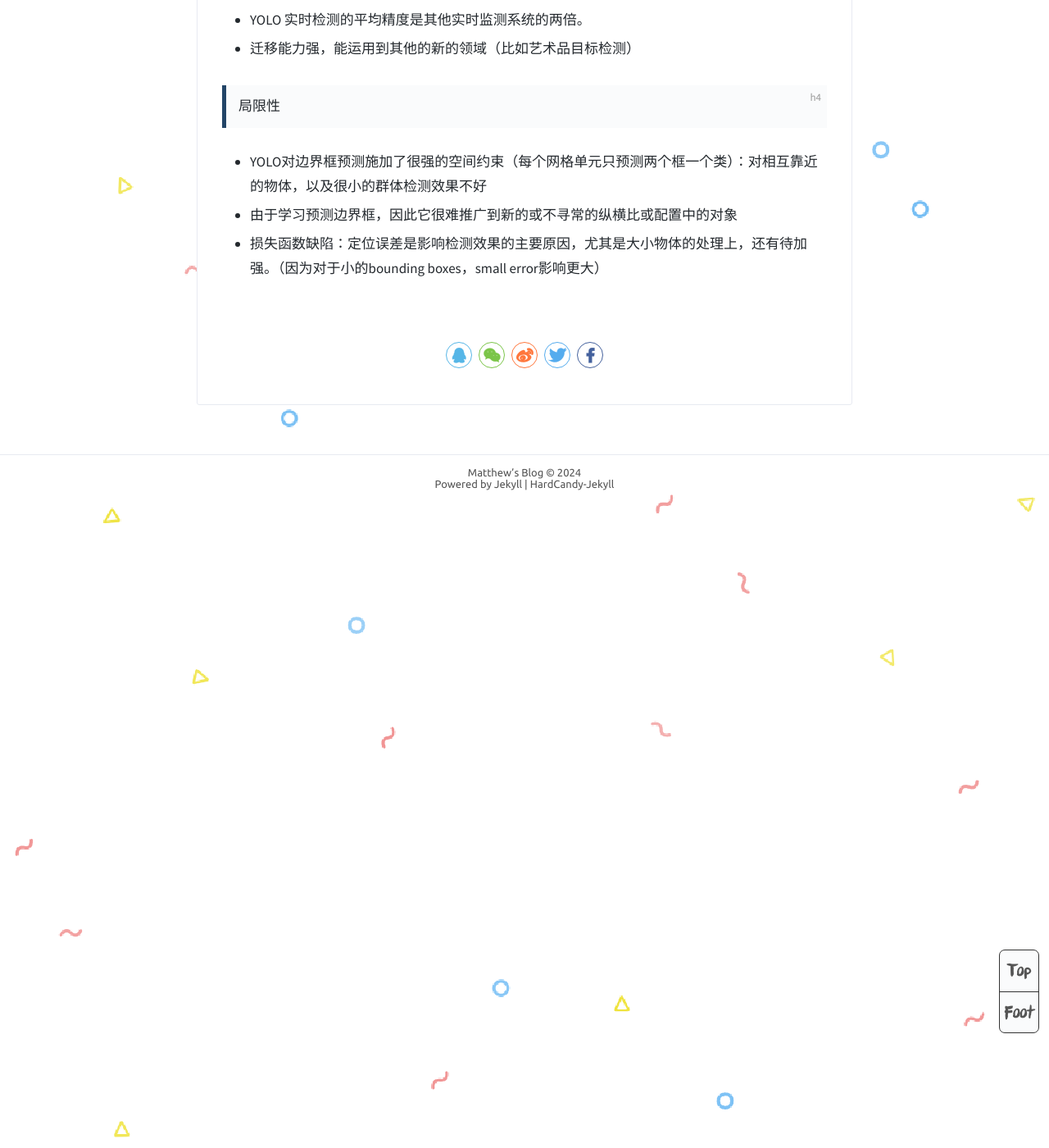
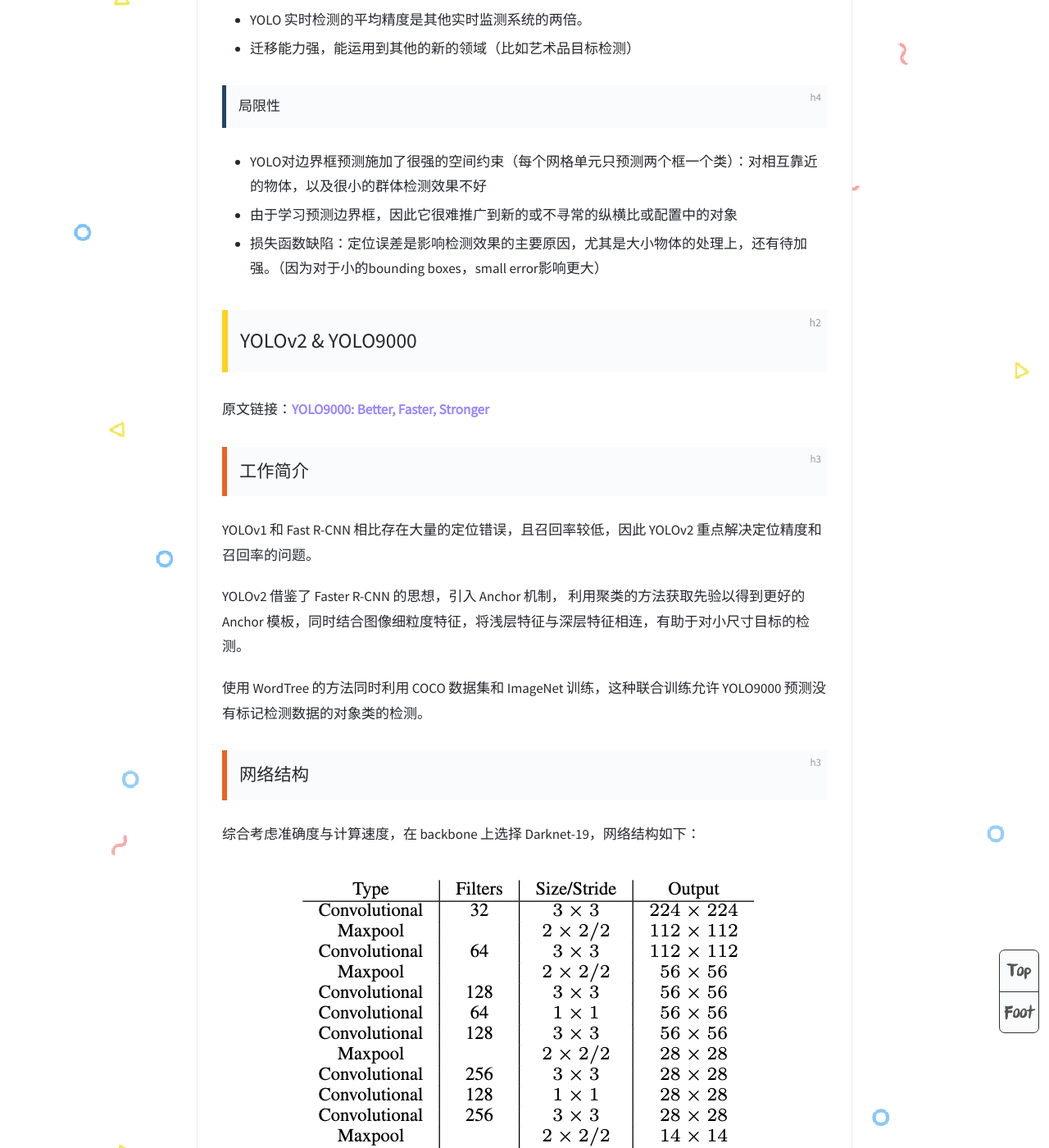
Before and after one commit to MatthewMaxy/MatthewMaxy.github.io, a Jekyll site: the page built from _posts/2024-04-11-Yolo.md, in a window 1280 px wide and 1400 px high, scrolled down 3984 px. Shown: the whole window at 82% size. Built offline with Jekyll 4.4.1, drawn with Linux system fonts in a browser that asks for light colours; formulas are drawn with MathJax 3; comment, search, counter and statistics services are not loaded; some of the changed text lies outside the part shown.

Commit message:
update Yolov2

```diff
--- a/_posts/2024-04-11-Yolo.md
+++ b/_posts/2024-04-11-Yolo.md
@@ -86,3 +86,38 @@ $$S \times S \times ((w, h, x, y) * B + C) = 7 \times 7 \times (5 * 2 + 20)$$
 + YOLO对边界框预测施加了很强的空间约束（每个网格单元只预测两个框一个类）：对相互靠近的物体，以及很小的群体检测效果不好
 + 由于学习预测边界框，因此它很难推广到新的或不寻常的纵横比或配置中的对象
 + 损失函数缺陷：定位误差是影响检测效果的主要原因，尤其是大小物体的处理上，还有待加强。（因为对于小的bounding boxes，small error影响更大）
+
+## YOLOv2 & YOLO9000
+
+原文链接：[YOLO9000: Better, Faster, Stronger](https://arxiv.org/pdf/1612.08242.pdf)
+
+### 工作简介
+
+YOLOv1 和 Fast R-CNN 相比存在大量的定位错误，且召回率较低，因此 YOLOv2 重点解决定位精度和召回率的问题。
+
+YOLOv2 借鉴了 Faster R-CNN 的思想，引入 Anchor 机制， 利用聚类的方法获取先验以得到更好的 Anchor 模板，同时结合图像细粒度特征，将浅层特征与深层特征相连，有助于对小尺寸目标的检测。
+
+使用 WordTree 的方法同时利用 COCO 数据集和 ImageNet 训练，这种联合训练允许 YOLO9000 预测没有标记检测数据的对象类的检测。
+
+### 网络结构
+
+综合考虑准确度与计算速度，在 backbone 上选择 Darknet-19，网络结构如下：
+
+![Darknet-19](/assets/Blogs/Yolo/Yolov2-1.png)
+
+在每一层卷积后，都增加了批量标准化（Batch Normalization）
+
+### 具体实现
+
+#### Batch Normalization
+
++ BN 有利于模型收敛，同时消除了对其他形式的正则化的需求
++ BN 也有助于规范模型。通过 Batch Norm，可以从模型中删除 dropout 而不会过拟合
+
+![BN](/assets/Blogs/Yolo/Yolov2-2.png)
+
+$\beta , \gamma$ 的作用
+
++ $\beta , \gamma$ 保留网络各层在训练过程中的学习成果：如果没有，批归一化退化为普通的标准化，这样在训练过程中，网络各层的参数虽然在更新，但是它们的输出始终为标准正态分布
++ 保持激活函数的非线性表达能力：如果普通标准化数据主要分布在激活函数（Sigmoid，Tanh）的近似线性区
++ 使批标准化可以关闭（即 $\beta , \gamma$ 为原数据的分布）
```
Also changed, not shown: assets/Blogs/Yolo/Yolov2-1.png (added), assets/Blogs/Yolo/Yolov2-2.png (added), 1 other file.
